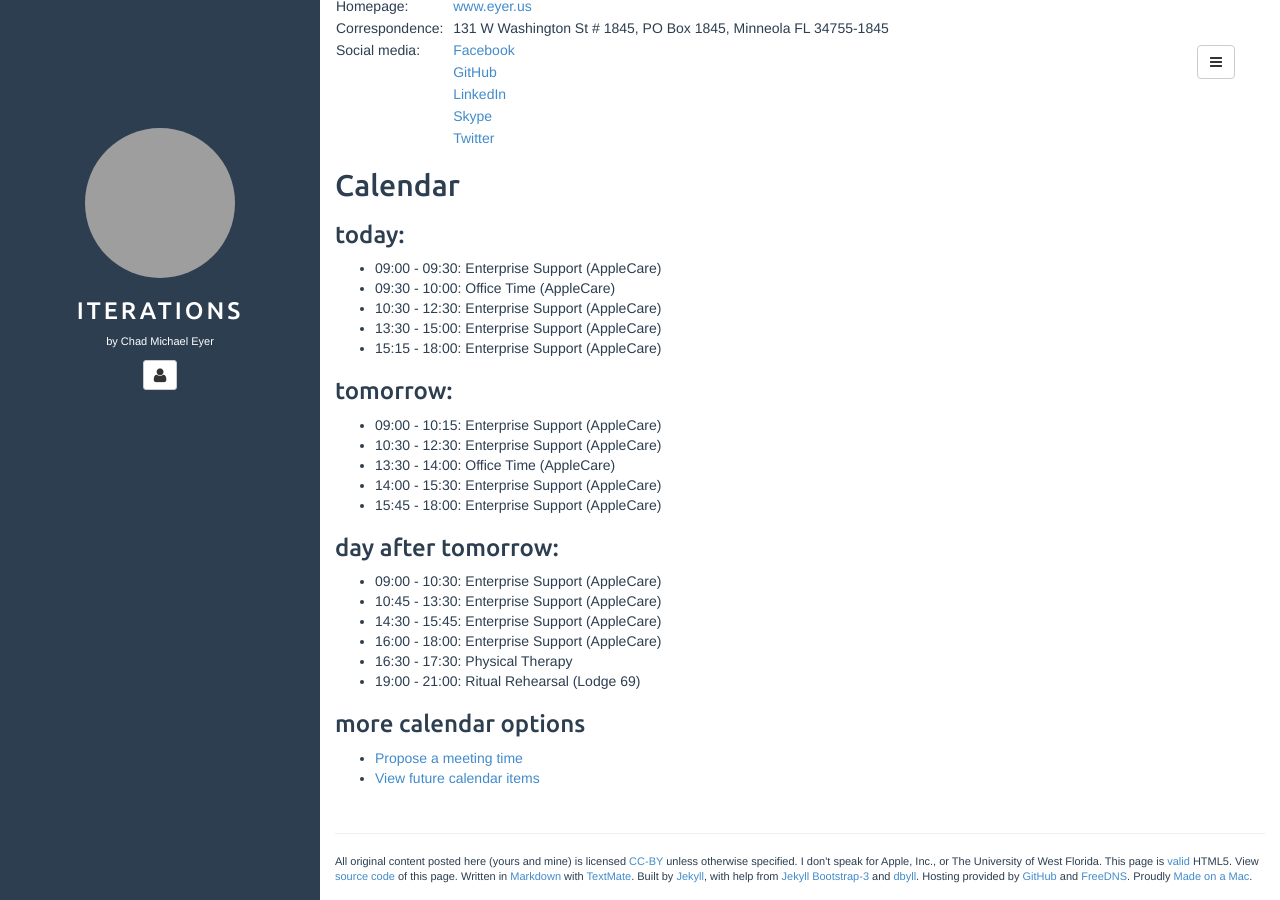
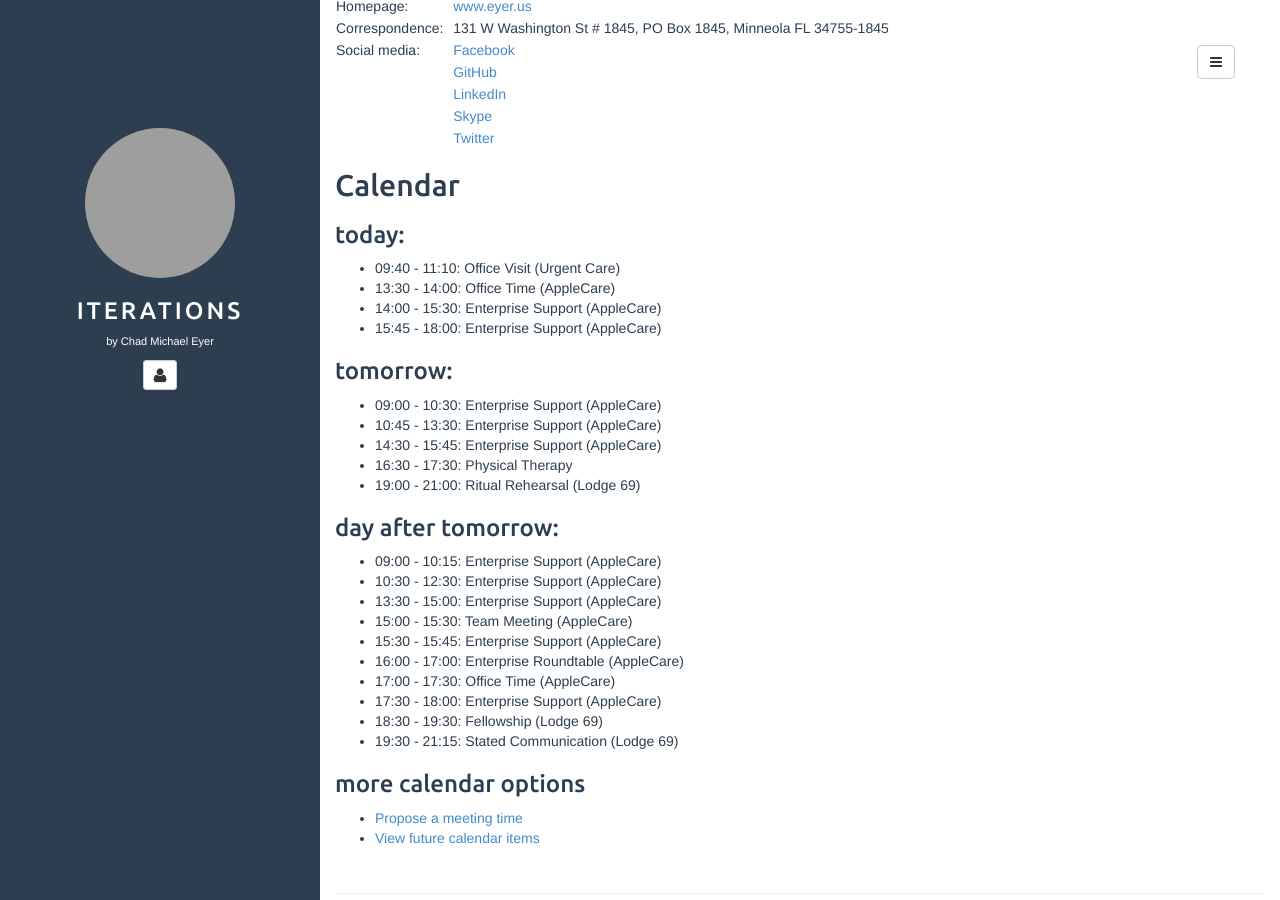
Before and after one commit to chadmichaeleyer/chadmichaeleyer.github.io, a Jekyll site: the page built from about.md, in a window 1280 px wide and 900 px high, scrolled down 1265 px. Built offline with Jekyll 4.4.1, drawn with Linux system fonts in a browser that asks for light colours; grey boxes are pictures that could not be loaded.

Commit message:
Calendar update

```diff
--- a/calendar.markdown
+++ b/calendar.markdown
@@ -1,24 +1,27 @@
 ### today:
 
-* 09:00 - 09:30: Enterprise Support (AppleCare)
-* 09:30 - 10:00: Office Time (AppleCare)
-* 10:30 - 12:30: Enterprise Support (AppleCare)
-* 13:30 - 15:00: Enterprise Support (AppleCare)
-* 15:15 - 18:00: Enterprise Support (AppleCare)
-
-### tomorrow:
-
-* 09:00 - 10:15: Enterprise Support (AppleCare)
-* 10:30 - 12:30: Enterprise Support (AppleCare)
+* 09:40 - 11:10: Office Visit (Urgent Care)
 * 13:30 - 14:00: Office Time (AppleCare)
 * 14:00 - 15:30: Enterprise Support (AppleCare)
 * 15:45 - 18:00: Enterprise Support (AppleCare)
 
-### day after tomorrow:
+### tomorrow:
 
 * 09:00 - 10:30: Enterprise Support (AppleCare)
 * 10:45 - 13:30: Enterprise Support (AppleCare)
 * 14:30 - 15:45: Enterprise Support (AppleCare)
-* 16:00 - 18:00: Enterprise Support (AppleCare)
 * 16:30 - 17:30: Physical Therapy
 * 19:00 - 21:00: Ritual Rehearsal (Lodge 69)
+
+### day after tomorrow:
+
+* 09:00 - 10:15: Enterprise Support (AppleCare)
+* 10:30 - 12:30: Enterprise Support (AppleCare)
+* 13:30 - 15:00: Enterprise Support (AppleCare)
+* 15:00 - 15:30: Team Meeting (AppleCare)
+* 15:30 - 15:45: Enterprise Support (AppleCare)
+* 16:00 - 17:00: Enterprise Roundtable (AppleCare)
+* 17:00 - 17:30: Office Time (AppleCare)
+* 17:30 - 18:00: Enterprise Support (AppleCare)
+* 18:30 - 19:30: Fellowship (Lodge 69)
+* 19:30 - 21:15: Stated Communication (Lodge 69)
```
Also changed, not shown: calendar-year.markdown (+54 -36 lines).
